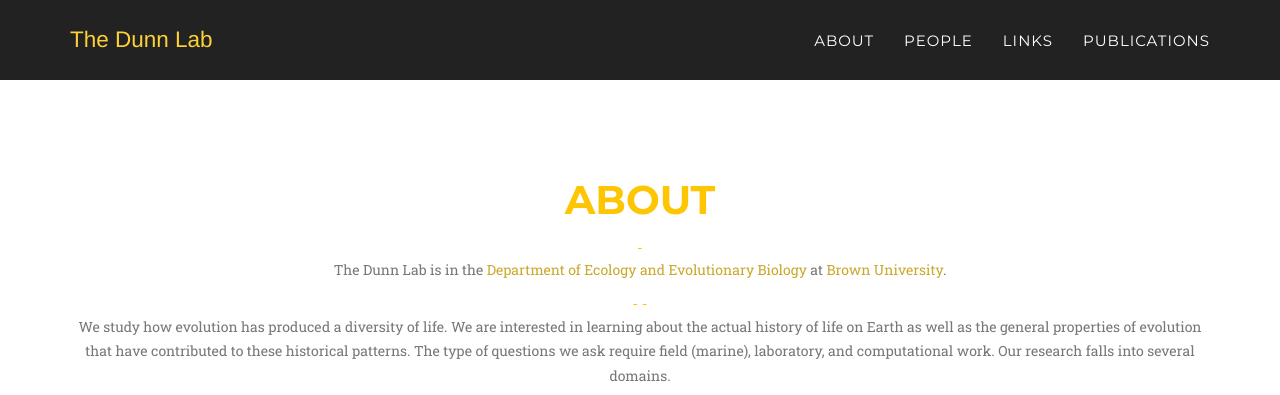
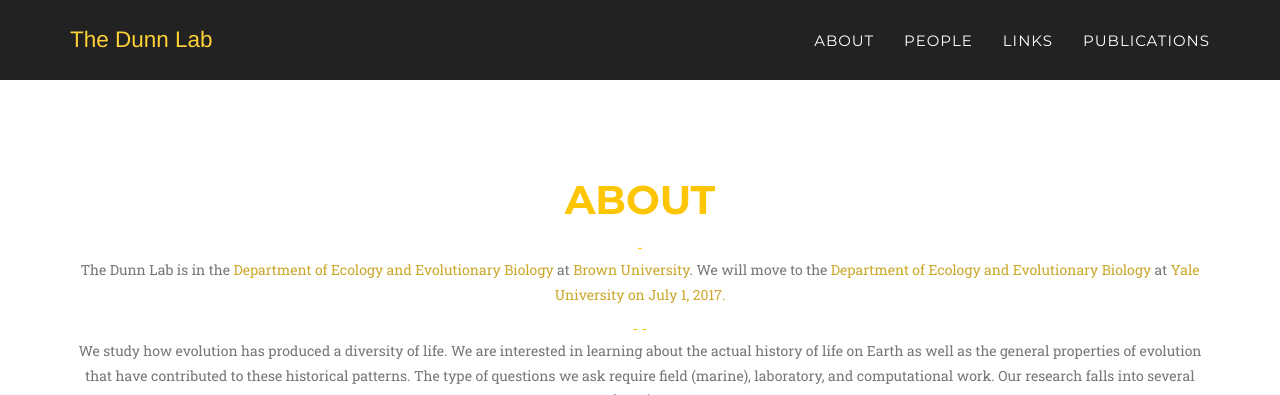
Before and after one commit to caseywdunn/caseywdunn.github.io, a Jekyll site: the page built from index.html, in a window 1280 px wide and 900 px high, scrolled down 730 px, cut to the strip 0-395 px from the top of the window. Built offline with Jekyll 4.4.1, drawn with Linux system fonts in a browser that asks for light colours; some web fonts are replaced.

Commit message:
added yale move

```diff
--- a/_includes/about.html
+++ b/_includes/about.html
@@ -4,7 +4,7 @@
             <div class="row">
                 <div class="col-lg-12 text-center">
                     <h2 class="section-heading">About</h2>
--                    <p class="text-muted">The Dunn Lab is in the <a href="http://www.brown.edu/academics/ecology-and-evolutionary-biology/about/faculty">Department of Ecology and Evolutionary Biology</a> at <a href="http://www.brown.edu">Brown University</a>.</p>
+-                    <p class="text-muted">The Dunn Lab is in the <a href="http://www.brown.edu/academics/ecology-and-evolutionary-biology/about/faculty">Department of Ecology and Evolutionary Biology</a> at <a href="http://www.brown.edu">Brown University</a>. We will move to the <a href="http://eeb.yale.edu">Department of Ecology and Evolutionary Biology</a> at <a href="http://www.yale.edu">Yale University on July 1, 2017.</a></p>
  -
  -                  <p class="text-muted">We study how evolution has produced a diversity of life. We are interested in learning about the actual history of life on Earth as well as the general properties of evolution that have contributed to these historical patterns. The type of questions we ask require field (marine), laboratory, and computational work. Our research falls into several domains.</p>
 
```
